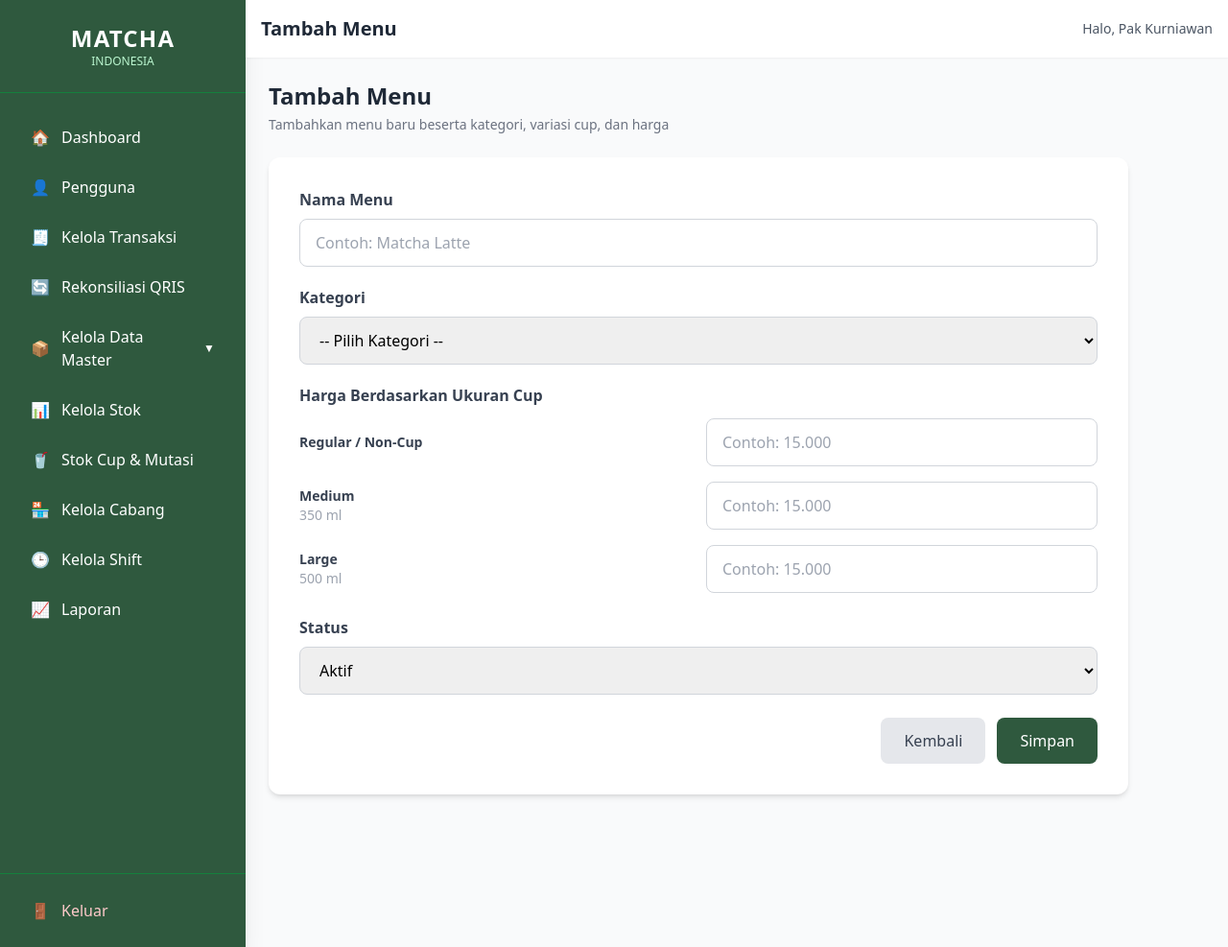
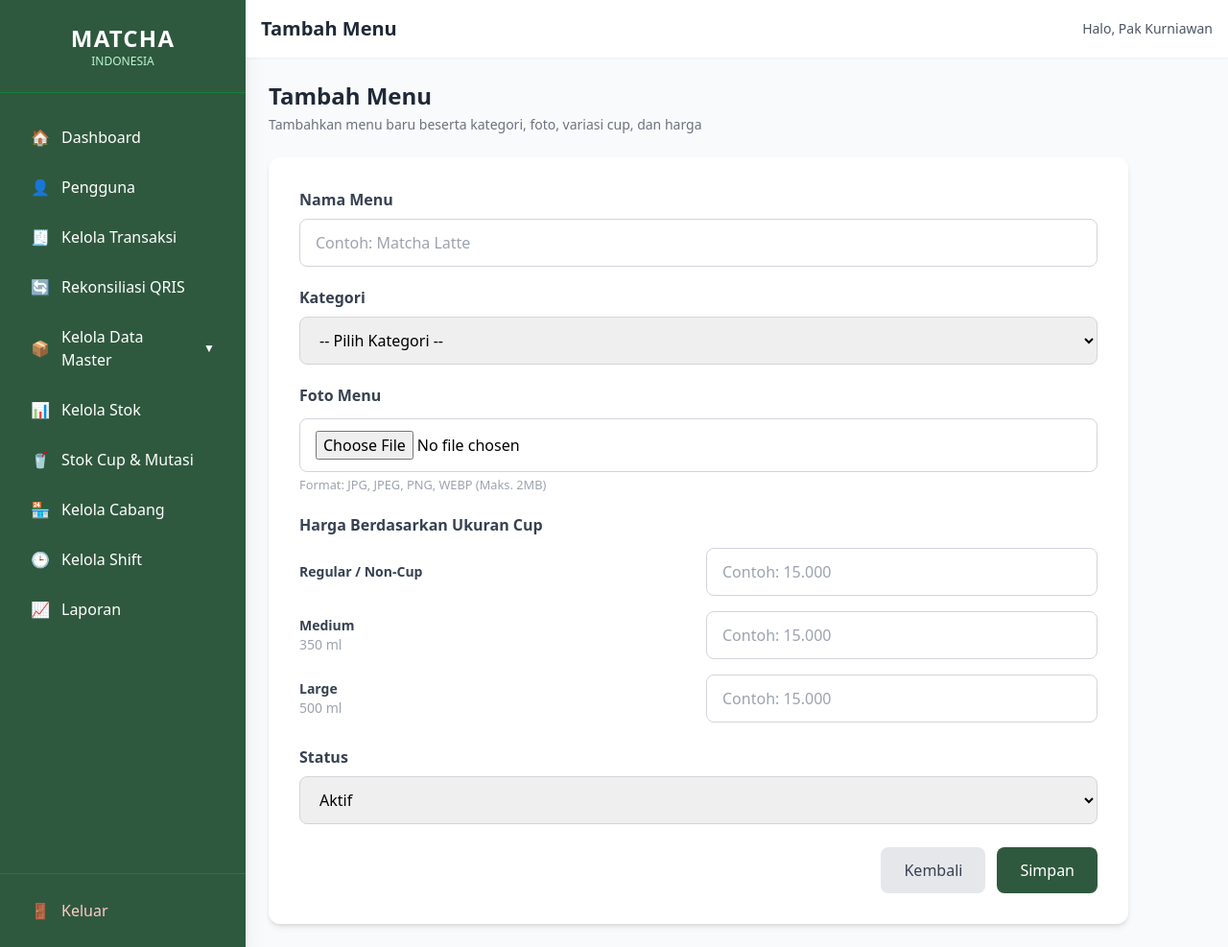
Before and after one commit to Bagaseka27/matchaindoweb, a Laravel app: page /menus/create in a window 1280 px wide. Shown: the whole page at 96% size. Run offline with Laravel 12, Linux system fonts and the light colour scheme; a user stored in the database is signed in; data comes from the database, SQL or seed files in the repository; some libraries are stand-ins or nearby versions.

Commit message:
upload foto

```diff
--- a/app/Http/Controllers/MenuController.php
+++ b/app/Http/Controllers/MenuController.php
@@ -8,6 +8,7 @@ use App\Models\JenisCup;
 use App\Models\HargaMenu;
 use Illuminate\Http\Request;
 use Illuminate\Support\Facades\DB;
+use Illuminate\Support\Facades\Storage;
 
 class MenuController extends Controller
 {
@@ -89,8 +90,6 @@ class MenuController extends Controller
      */
     public function store(Request $request)
     {
-
-
         $harga = $request->input(
             'harga',
             []
@@ -130,6 +129,14 @@ class MenuController extends Controller
                 'exists:kategori,id_kategori',
             ],
 
+            // Validasi Foto
+            'foto' => [
+                'nullable',
+                'image',
+                'mimes:jpeg,png,jpg,webp',
+                'max:2048', // Maksimal 2MB
+            ],
+
             'is_aktif' => [
                 'nullable',
                 'boolean',
@@ -157,6 +164,15 @@ class MenuController extends Controller
             'id_kategori.exists' =>
                 'Kategori yang dipilih tidak valid.',
 
+            'foto.image' =>
+                'File harus berupa gambar.',
+
+            'foto.mimes' =>
+                'Format foto harus berjenis: jpeg, png, jpg, atau webp.',
+
+            'foto.max' =>
+                'Ukuran foto maksimal adalah 2MB.',
+
             'harga.required' =>
                 'Harga menu wajib diisi.',
 
@@ -173,10 +189,19 @@ class MenuController extends Controller
 
             /*
             |--------------------------------------------------------------------------
-            | 1. Simpan menu utama
+            | 1. Handle Upload Foto
             |--------------------------------------------------------------------------
             */
+            $fotoPath = null;
+            if ($request->hasFile('foto')) {
+                $fotoPath = $request->file('foto')->store('menu-photos', 'public');
+            }
 
+            /*
+            |--------------------------------------------------------------------------
+            | 2. Simpan menu utama
+            |--------------------------------------------------------------------------
+            */
             $menu = Menu::create([
 
                 'nama_menu' =>
@@ -184,6 +209,9 @@ class MenuController extends Controller
 
                 'id_kategori' =>
                     $request->id_kategori,
+
+                'foto' =>
+                    $fotoPath,
 
                 'is_aktif' =>
                     $request->boolean('is_aktif'),
@@ -193,7 +221,7 @@ class MenuController extends Controller
 
             /*
             |--------------------------------------------------------------------------
-            | 2. Simpan harga berdasarkan cup
+            | 3. Simpan harga berdasarkan cup
             |--------------------------------------------------------------------------
             */
 
@@ -238,23 +266,11 @@ class MenuController extends Controller
      */
     public function edit($id)
     {
-        /*
-        |--------------------------------------------------------------------------
-        | Ambil menu beserta harga
-        |--------------------------------------------------------------------------
-        */
-
         $menu = Menu::with(
                 'hargaMenus'
             )
             ->findOrFail($id);
 
-
-        /*
-        |--------------------------------------------------------------------------
-        | Ambil kategori aktif
-        |--------------------------------------------------------------------------
-        */
 
         $kategoris = Kategori::where(
                 'is_aktif',
@@ -264,17 +280,10 @@ class MenuController extends Controller
             ->get();
 
 
-        /*
-        |--------------------------------------------------------------------------
-        | Ambil semua jenis cup
-        |--------------------------------------------------------------------------
-        */
-
         $cups = JenisCup::orderBy(
                 'id_cup'
             )
             ->get();
-
 
 
         $hargaMap = $menu->hargaMenus
@@ -347,6 +356,14 @@ class MenuController extends Controller
                 'exists:kategori,id_kategori',
             ],
 
+            // Validasi Foto saat Update
+            'foto' => [
+                'nullable',
+                'image',
+                'mimes:jpeg,png,jpg,webp',
+                'max:2048',
+            ],
+
             'is_aktif' => [
                 'nullable',
                 'boolean',
@@ -374,6 +391,15 @@ class MenuController extends Controller
             'id_kategori.exists' =>
                 'Kategori yang dipilih tidak valid.',
 
+            'foto.image' =>
+                'File harus berupa gambar.',
+
+            'foto.mimes' =>
+                'Format foto harus berjenis: jpeg, png, jpg, atau webp.',
+
+            'foto.max' =>
+                'Ukuran foto maksimal adalah 2MB.',
+
             'harga.required' =>
                 'Harga menu wajib diisi.',
 
@@ -388,7 +414,7 @@ class MenuController extends Controller
 
         /*
         |--------------------------------------------------------------------------
-        | Update Menu + Harga
+        | Update Menu + Harga + Foto
         |--------------------------------------------------------------------------
         */
 
@@ -397,6 +423,18 @@ class MenuController extends Controller
             $menu
         ) {
 
+            $fotoPath = $menu->foto;
+
+            // Jika ada upload foto baru
+            if ($request->hasFile('foto')) {
+                // Hapus foto lama jika ada di storage
+                if ($menu->foto && Storage::disk('public')->exists($menu->foto)) {
+                    Storage::disk('public')->delete($menu->foto);
+                }
+                // Simpan foto baru
+                $fotoPath = $request->file('foto')->store('menu-photos', 'public');
+            }
+
             $menu->update([
 
                 'nama_menu' =>
@@ -404,6 +442,9 @@ class MenuController extends Controller
 
                 'id_kategori' =>
                     $request->id_kategori,
+
+                'foto' =>
+                    $fotoPath,
 
                 'is_aktif' =>
                     $request->boolean('is_aktif'),
@@ -520,6 +561,11 @@ class MenuController extends Controller
 
         DB::transaction(function () use ($menu) {
 
+            // Hapus file fisik foto dari storage jika ada
+            if ($menu->foto && Storage::disk('public')->exists($menu->foto)) {
+                Storage::disk('public')->delete($menu->foto);
+            }
+
             DB::table('harga_menu')
                 ->where(
                     'id_menu',
--- a/app/Http/Resources/MenuResource.php
+++ b/app/Http/Resources/MenuResource.php
@@ -15,6 +15,9 @@ class MenuResource extends JsonResource
             'kategori'  => $this->resource->relationLoaded('kategori')
                 ? $this->resource->getRelation('kategori')?->nama_kategori
                 : $this->resource->getAttribute('kategori'),
+
+            'foto'      => $this->foto ? asset('storage/' . $this->foto) : null,
+
             'is_aktif'  => $this->is_aktif,
             'harga' => $this->whenLoaded('hargaMenus', fn () => $this->hargaMenus
                 ->map(fn ($harga) => [
--- a/app/Models/Menu.php
+++ b/app/Models/Menu.php
@@ -13,6 +13,7 @@ class Menu extends Model
     protected $fillable = [
         'nama_menu',
         'id_kategori',
+        'foto',
         'is_aktif',
     ];
 
--- a/resources/views/menus/create.blade.php
+++ b/resources/views/menus/create.blade.php
@@ -8,15 +8,12 @@
 
     {{-- Header --}}
     <div>
-
         <h2 class="text-2xl font-bold text-gray-800">
             Tambah Menu
         </h2>
-
         <p class="text-gray-500 text-sm mt-1">
-            Tambahkan menu baru beserta kategori, variasi cup, dan harga
+            Tambahkan menu baru beserta kategori, foto, variasi cup, dan harga
         </p>
-
     </div>
 
 
@@ -27,6 +24,7 @@
             action="{{ route('menus.store') }}"
             method="POST"
             id="formMenu"
+            enctype="multipart/form-data"
         >
 
             @csrf
@@ -90,6 +88,44 @@
                 </select>
 
                 @error('id_kategori')
+
+                    <p class="text-red-500 text-sm mt-1">
+                        {{ $message }}
+                    </p>
+
+                @enderror
+
+            </div>
+
+
+            {{-- Foto Menu & Preview --}}
+            <div class="mb-5">
+
+                <label class="block mb-2 font-semibold text-gray-700">
+                    Foto Menu
+                </label>
+
+                {{-- Kotak Preview --}}
+                <div class="mb-3">
+                    <img
+                        id="preview-foto"
+                        src="#"
+                        alt="Preview Foto"
+                        class="w-28 h-28 object-cover rounded-lg border shadow-sm hidden"
+                    >
+                </div>
+
+                <input
+                    type="file"
+                    name="foto"
+                    id="input-foto"
+                    accept="image/*"
+                    class="w-full border border-gray-300 rounded-lg px-4 py-3 focus:outline-none focus:ring-2 focus:ring-green-700 bg-white"
+                >
+
+                <small class="text-gray-400 mt-1 block">Format: JPG, JPEG, PNG, WEBP (Maks. 2MB)</small>
+
+                @error('foto')
 
                     <p class="text-red-500 text-sm mt-1">
                         {{ $message }}
@@ -232,57 +268,61 @@
 </div>
 
 
-{{-- Format Harga --}}
+{{-- Format Harga & Live Preview Foto --}}
 <script>
-
 document.addEventListener('DOMContentLoaded', function () {
 
+    // Script Live Preview Foto
+    const inputFoto = document.getElementById('input-foto');
+    const previewFoto = document.getElementById('preview-foto');
+
+    if (inputFoto) {
+        inputFoto.addEventListener('change', function (event) {
+            const file = event.target.files[0];
+            if (file) {
+                const reader = new FileReader();
+                reader.onload = function (e) {
+                    previewFoto.src = e.target.result;
+                    previewFoto.classList.remove('hidden');
+                }
+                reader.readAsDataURL(file);
+            } else {
+                previewFoto.src = '#';
+                previewFoto.classList.add('hidden');
+            }
+        });
+    }
+
+    // Script Format Harga
     const hargaInputs = document.querySelectorAll('.harga-input');
 
     hargaInputs.forEach(function (input) {
-
         if (input.value) {
             input.value = formatRupiah(input.value);
         }
 
-
         input.addEventListener('input', function () {
-
             this.value = formatRupiah(this.value);
-
         });
-
     });
 
-
     function formatRupiah(value) {
-
         value = value.replace(/\D/g, '');
-
         if (value === '') {
             return '';
         }
-
-
         return new Intl.NumberFormat('id-ID').format(
             parseInt(value, 10)
         );
-
     }
 
-
     document.getElementById('formMenu').addEventListener('submit', function () {
-
         hargaInputs.forEach(function (input) {
-
             input.value = input.value.replace(/\./g, '');
-
         });
-
     });
 
 });
-
 </script>
 
 @endsection
```
Also changed, not shown: resources/views/menus/edit.blade.php (+60 -23 lines), resources/views/menus/index.blade.php (+17 -8 lines), database/migrations/2026_11_17_211843_add_foto_to_menu_table.php (added).
